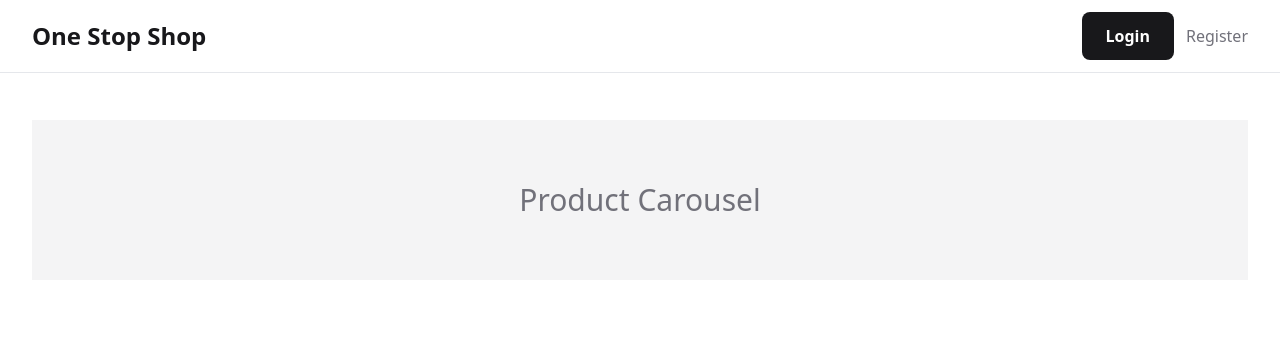
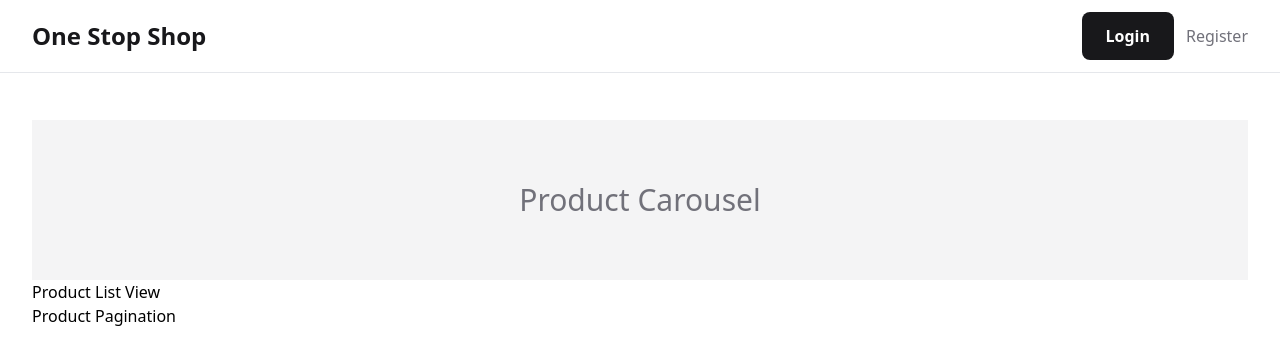
Before and after one commit to iamsomraj/MERN-Shopping-App, a React (Vite) app in the folder frontend/: page / in a window 1280 px wide. Shown: the top 364 px of the page. Built offline with nearby package versions, Linux system fonts and the light colour scheme.

Commit message:
👌 IMPROVE: added product list and pagination

```diff
--- /dev/null
+++ b/frontend/src/components/ProductListView.tsx
@@ -0,0 +1,11 @@
+const ProductListView = () => {
+  return (
+    <>
+      {/* BEGIN - PRODUCTS LIST VIEW */}
+      <div>Product List View</div>
+      {/* END - PRODUCTS LIST VIEW */}
+    </>
+  );
+};
+
+export default ProductListView;
--- /dev/null
+++ b/frontend/src/components/ProductPagination.tsx
@@ -0,0 +1,11 @@
+const ProductPagination = () => {
+  return (
+    <>
+      {/* BEGIN - PRODUCT PAGINATION */}
+      <div>Product Pagination</div>
+      {/* END - PRODUCT PAGINATION */}
+    </>
+  );
+};
+
+export default ProductPagination;
--- a/frontend/src/components/ProductsWrapper.tsx
+++ b/frontend/src/components/ProductsWrapper.tsx
@@ -1,9 +1,13 @@
 import ProductCarousel from '@/components/ProductCarousel';
+import ProductListView from '@/components/ProductListView';
+import ProductPagination from '@/components/ProductPagination';
 
 const ProductsWrapper = () => {
   return (
-    <div>
+    <div className='flex flex-col'>
       <ProductCarousel />
+      <ProductListView />
+      <ProductPagination />
     </div>
   );
 };
```
